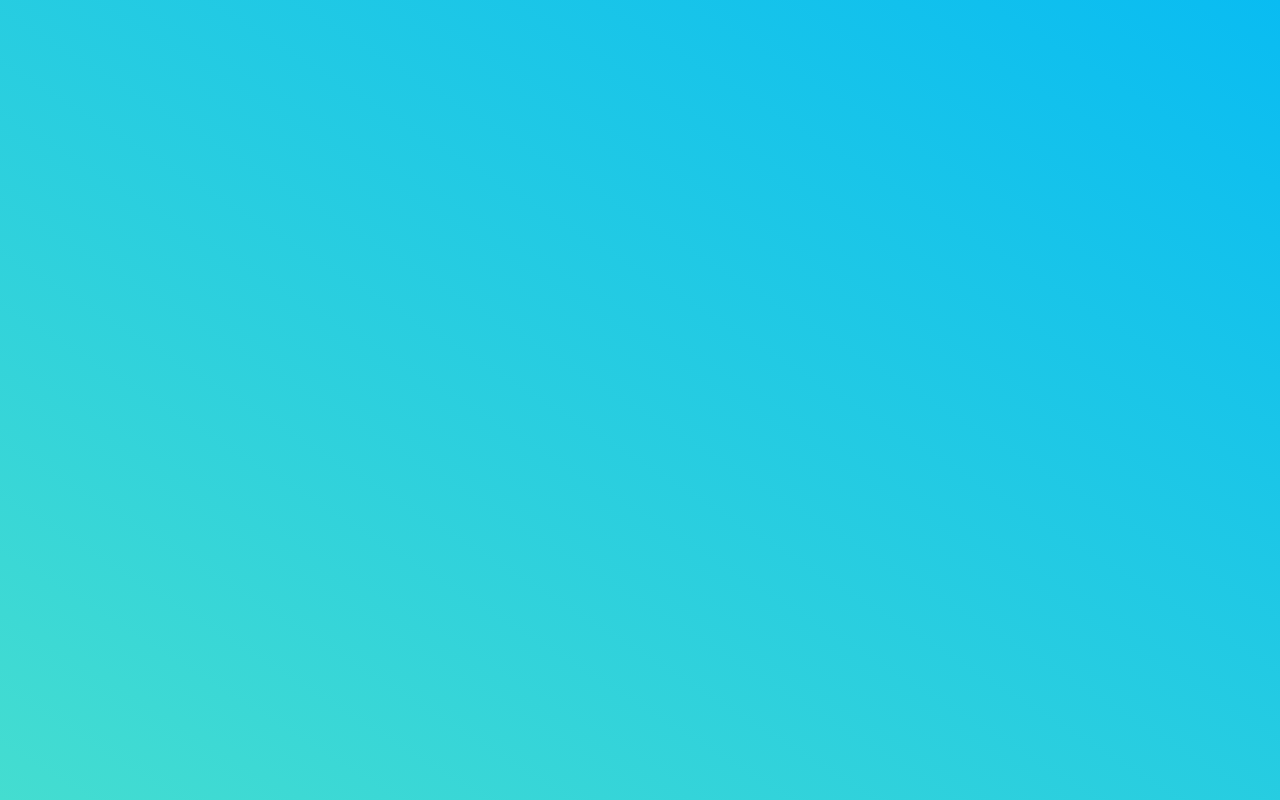
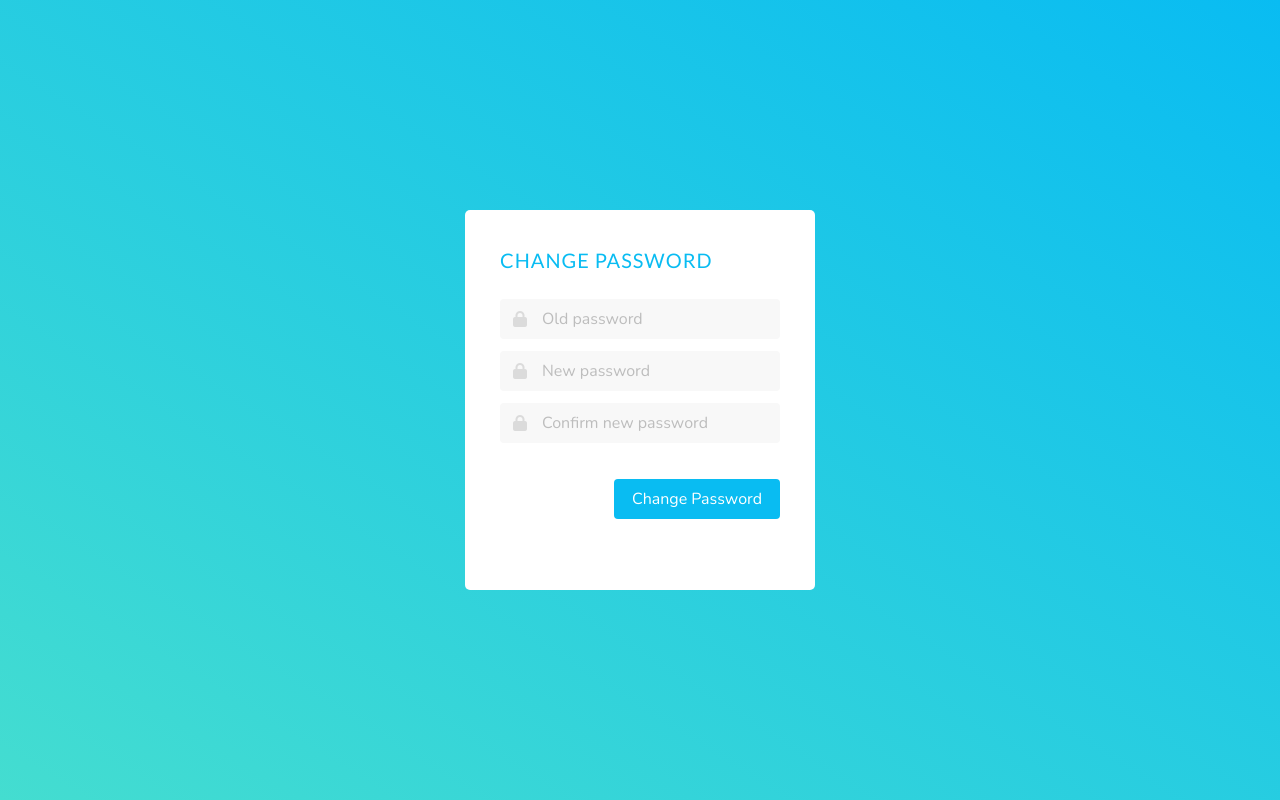
Before and after one commit to suryaslash22/task-manager-mean-stack, an Angular app in the folder frontend/: page /profile in a window 1280 px wide. Before the commit this address led to /. Built offline with nearby package versions, Linux system fonts and the light colour scheme.

Commit message:
added profile page
- changing password only frontend (needs additional design changes)
- not functional at the moment

```diff
--- a/frontend/package.json
+++ b/frontend/package.json
@@ -20,7 +20,7 @@
     "@angular/router": "^15.1.0",
     "rxjs": "~7.8.0",
     "sweetalert": "^2.1.2",
-    "sweetalert2": "^11.4.8",
+    "sweetalert2": "^11.7.1",
     "tslib": "^2.3.0",
     "zone.js": "~0.12.0"
   },
--- a/frontend/src/app/app-routing.module.ts
+++ b/frontend/src/app/app-routing.module.ts
@@ -7,6 +7,7 @@ import { LoginPageComponent } from './pages/login-page/login-page.component';
 import { SignupPageComponent } from './pages/signup-page/signup-page.component';
 import { EditListComponent } from './pages/edit-list/edit-list.component';
 import { EditTaskComponent } from './pages/edit-task/edit-task.component';
+import { ProfileComponent } from './pages/profile/profile.component';
 
 const routes: Routes = [
   { path: '', redirectTo: '/lists', pathMatch: 'full' },
@@ -18,6 +19,7 @@ const routes: Routes = [
   { path: 'lists/:listId', component: TaskViewComponent },
   { path: 'lists/:listId/new-task', component: NewTaskComponent },
   { path: 'lists/:listId/edit-task/:taskId', component: EditTaskComponent },
+  { path: 'profile', component: ProfileComponent }
 ];
 
 @NgModule({
--- a/frontend/src/app/app.module.ts
+++ b/frontend/src/app/app.module.ts
@@ -13,6 +13,7 @@ import { WebReqInterceptor } from './web-req.interceptor';
 import { SignupPageComponent } from './pages/signup-page/signup-page.component';
 import { EditListComponent } from './pages/edit-list/edit-list.component';
 import { EditTaskComponent } from './pages/edit-task/edit-task.component';
+import { ProfileComponent } from './pages/profile/profile.component';
 
 @NgModule({
   declarations: [
@@ -23,7 +24,8 @@ import { EditTaskComponent } from './pages/edit-task/edit-task.component';
     LoginPageComponent,
     SignupPageComponent,
     EditListComponent,
-    EditTaskComponent
+    EditTaskComponent,
+    ProfileComponent
   ],
   imports: [
     BrowserModule,
--- /dev/null
+++ b/frontend/src/app/pages/profile/profile.component.html
@@ -0,0 +1,42 @@
+<div class="centered-content">
+    <div class="white-box">
+
+      <h1 class="change-password-title has-text-primary">Change Password</h1>
+      <br>
+      <div class="field">
+        <p class="control has-icons-left has-icons-right">
+          <input #emailInput class="input has-background-light" type="password" placeholder="Old password">
+          <span class="icon is-small is-left">
+            <i class="fas fa-lock"></i>
+          </span>
+        </p>
+      </div>
+      <div class="field">
+        <p class="control has-icons-left">
+          <input #pwInput class="input has-background-light" type="password" placeholder="New password">
+          <span class="icon is-small is-left">
+            <i class="fas fa-lock"></i>
+          </span>
+        </p>
+      </div>
+      <div class="field">
+        <p class="control has-icons-left">
+          <input #pwInput class="input has-background-light" type="password" placeholder="Confirm new password">
+          <span class="icon is-small is-left">
+            <i class="fas fa-lock"></i>
+          </span>
+        </p>
+      </div>
+      <br>
+      <div class="field" style="display: flex; justify-content: flex-end;">
+        <p class="control">
+          <button class="button is-success has-text-white">
+            Change Password
+          </button>
+        </p>
+      </div>
+
+      <br>
+
+    </div>
+</div>
--- a/frontend/src/main-styles.scss
+++ b/frontend/src/main-styles.scss
@@ -58,6 +58,12 @@ html, body {
     text-transform: uppercase;
     letter-spacing: 2px;
 }
+.change-password-title{
+    font-family: 'Lato';
+    font-size: 20px;
+    text-transform: uppercase;
+    letter-spacing: 1px;
+}
 
 .white-box {
     padding: 35px;
```
Also changed, not shown: frontend/src/app/pages/profile/profile.component.ts (added, +10 -0 lines), frontend/src/app/pages/profile/profile.component.scss (added), 2 other files (tests, documents, lock files or other folders).
